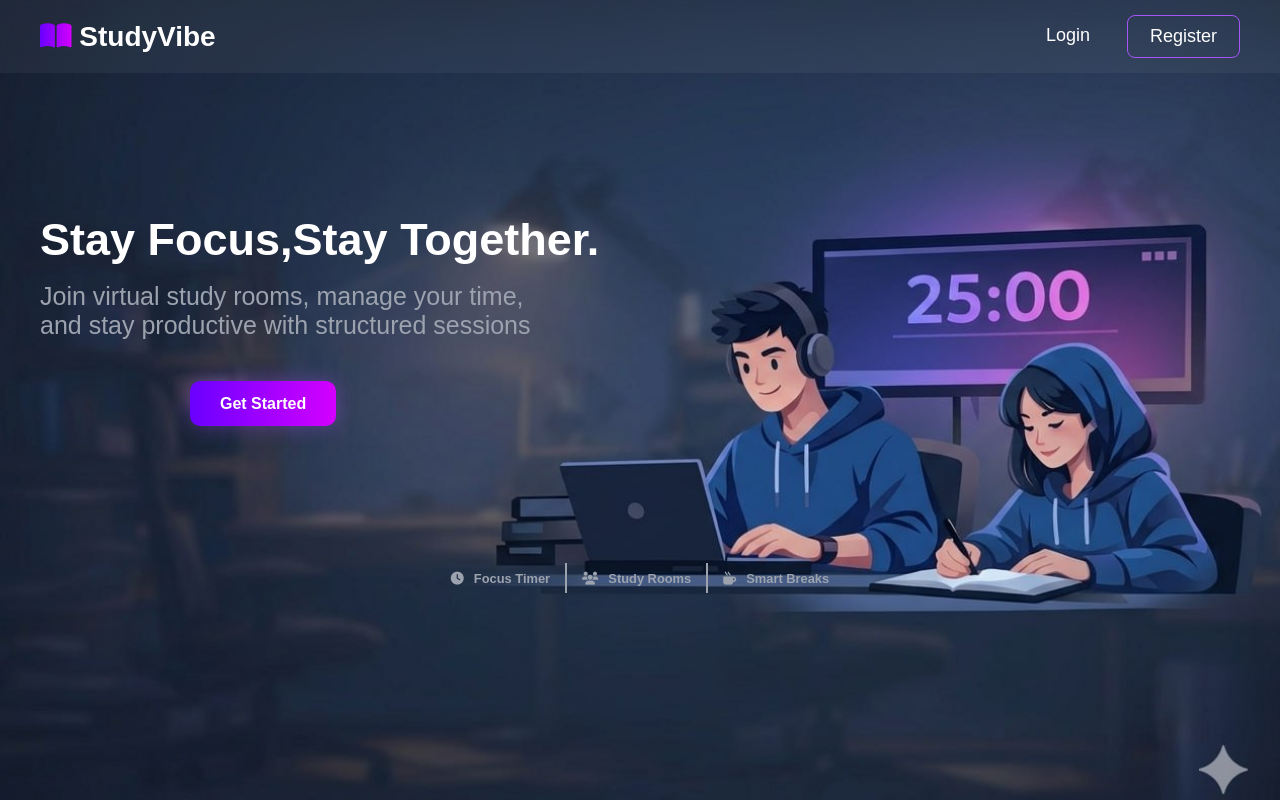
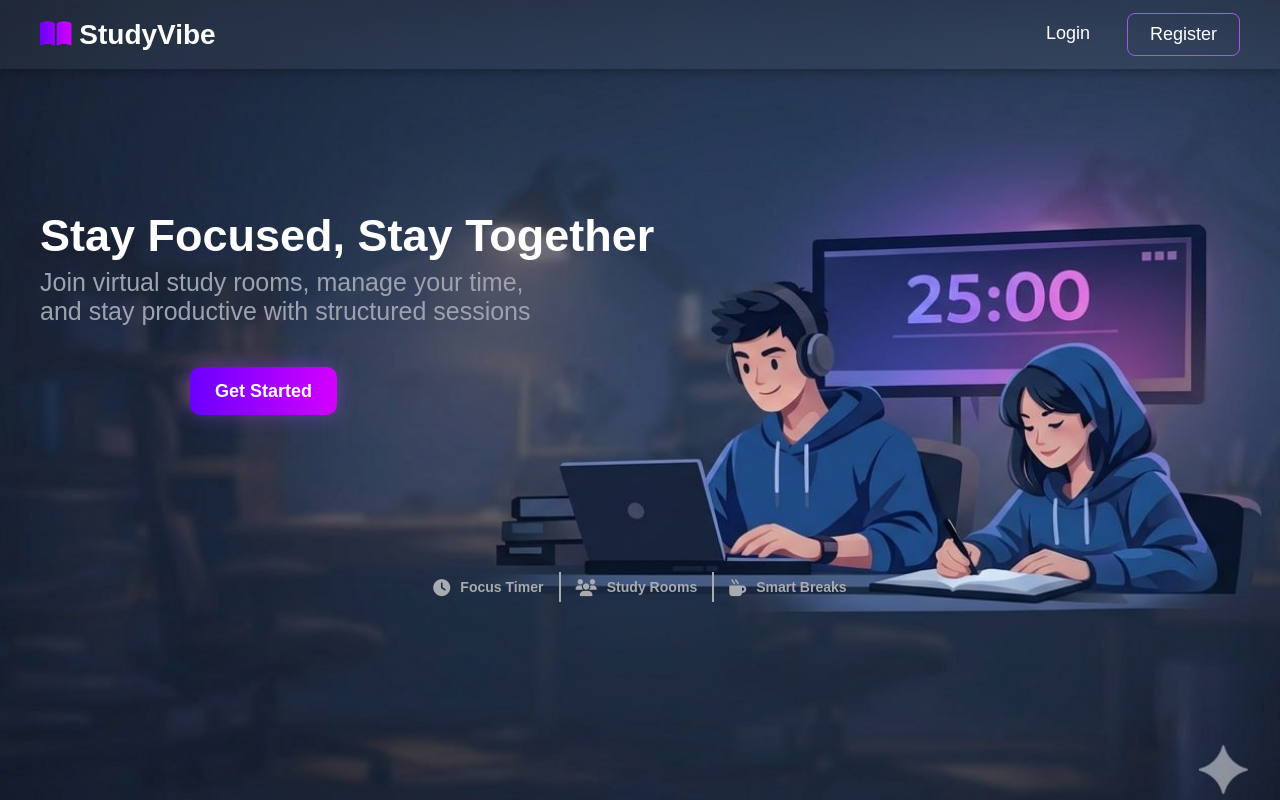
Before and after one commit to Yara-khattab/StudyVibe, a PHP site: page / in a window 1280 px wide. Run offline with PHP 8.4, Linux system fonts and the light colour scheme.

Commit message:
styles updated

```diff
--- a/CSS/style.css
+++ b/CSS/style.css
@@ -196,13 +196,14 @@ filter: brightness(1.1);
     display:flex;
     justify-content:space-between;
     align-items:center;
-    padding: 15px 40px;
+    padding: 13px 40px;
     background: rgba(255,255,255,0.05);
     backdrop-filter: blur(10px);
     border-radius: 0px;
     position: sticky;
     top: 0;
     z-index: 1000;
+    box-shadow: 0 2px 10px rgba(0, 0, 0, 0.3);
 }
 .home-page .logo{
     font-size: 28px;
@@ -224,6 +225,7 @@ filter: brightness(1.1);
     transition: 0.3s;
     text-decoration: none;
     font-size: 18px;
+    transition: all 1s ease;
 }
 
 .home-page .login-btn:hover,.home-page .register-btn:hover{
@@ -243,7 +245,7 @@ filter: brightness(1.1);
     max-width: 620px;
     font-size: 45px;
     line-height: 1.2;
-    margin-bottom: 15px;
+    margin-bottom: 5px;
     margin-top: 60px;
 }
 .home-page .hero-text p{
@@ -253,12 +255,12 @@ filter: brightness(1.1);
     margin-bottom: 55px;
 }
 .home-page .start-btn{
-    padding: 14px 30px;
+    padding: 14px 25px;
     border: none;
     border-radius: 10px;
     background: var(--main-linear-gradient);
     color: white;
-    font-size: 16px;
+    font-size: 18px;
     font-weight: bold;
     cursor: pointer;
     transition: 0.4s;
@@ -274,19 +276,19 @@ filter: brightness(1.1);
     display: flex;
     justify-content: center;
     gap: 15px;
-    margin-top: 150px;
+    margin-top: 170px;
     align-items: center;
 }
 .home-page .feature-box{
-    color: #9CA3AF;
-    font-size: 11px;
+    color: #a8abaf;
+    font-size: 12px;
     display: flex;
     align-items: center;
     justify-content: center;
 }
 .home-page .feature-box i{
-    font-size: 13px;
-    color:#9CA3AF ;
+    font-size: 17px;
+    color:#a8abaf;
     margin-right: 10px;
     display: flex;
     align-items: center;
@@ -295,5 +297,5 @@ filter: brightness(1.1);
 .vertical-divider{
     width: 2px;
     height: 30px;
-    background: #9CA3AF;
+    background: #a8abaf;
 }
--- a/index.html
+++ b/index.html
@@ -21,7 +21,7 @@
 
         <section class="hero">
             <div class="hero-text">
-            <h1>Stay Focus,Stay Together.</h1>
+            <h1>Stay Focused, Stay Together</h1>
              <p>
                 Join virtual study rooms, manage your time,
                 and stay productive with structured sessions
```
